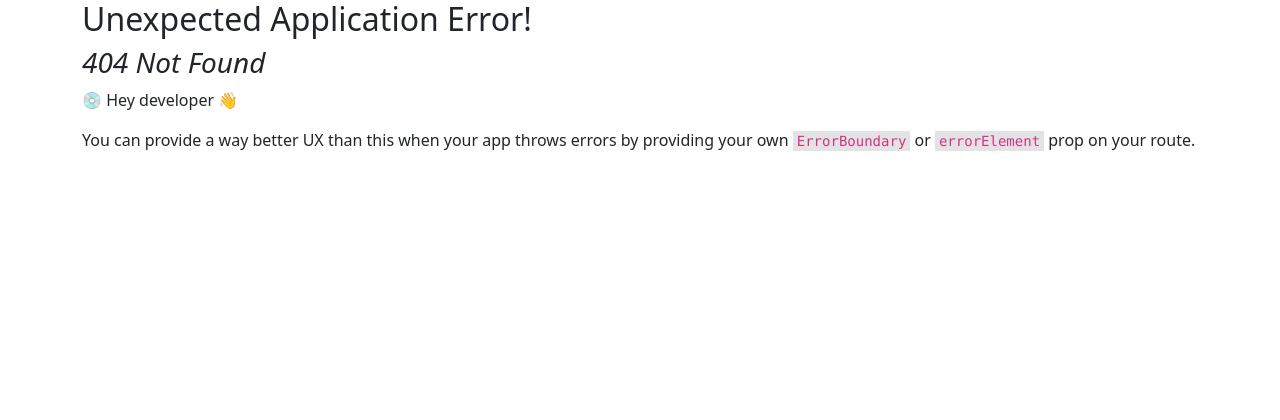
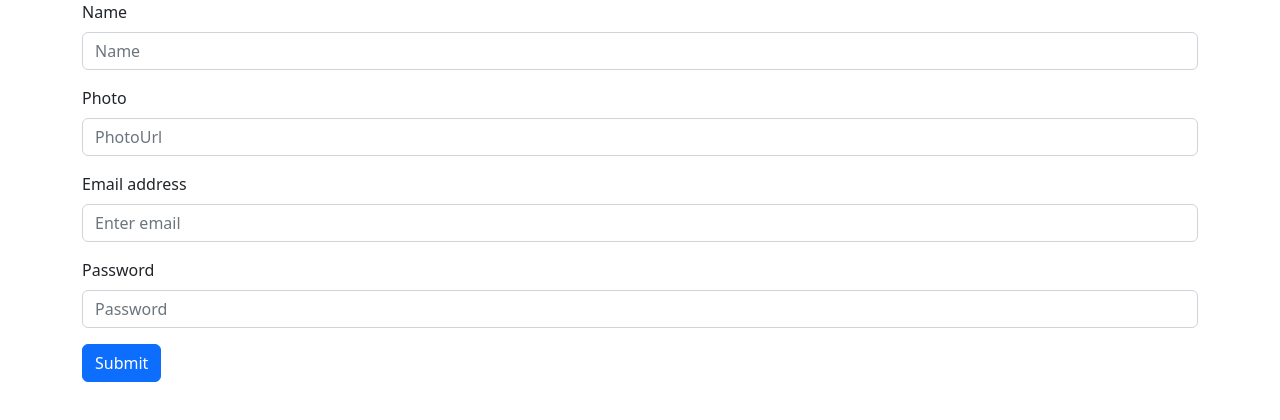
Before and after one commit to khalidhasan8880/dragon-news, a React (Vite) app: page /register in a window 1280 px wide. Before the commit this address had no page. Shown: the top 420 px of the page. Built offline with nearby package versions, Linux system fonts and the light colour scheme.

Commit message:
added Auth

```diff
--- a/src/AuthProvider/AuthProvider.jsx
+++ b/src/AuthProvider/AuthProvider.jsx
@@ -1,7 +1,10 @@
 import React, { createContext } from 'react';
+import { getAuth } from "firebase/auth";
+import app from './firebase.config';
 
 export const AuthContext = createContext(null)
 
+const auth = getAuth(app)
 const AuthProvider = ({children}) => {
 
     const authInfo = {
--- a/src/Register/Register.jsx
+++ b/src/Register/Register.jsx
@@ -1,18 +1,34 @@
 import React from 'react';
+import Button from 'react-bootstrap/Button';
+import Form from 'react-bootstrap/Form';
+const Register = () => {
+    const registerHandler=(e)=>{
+        e.preventDefault();
+        const form = e.target;
+        const name = form.name.value
+        const photo = form.photo.value
+        const email = form.email.value
+        const password = form.password.value
 
-const Register = () => {
+    }
     return (
         <div>
-            <Form>
-                <Form.Group className="mb-3" controlId="formBasicEmail">
+            <Form onSubmit={registerHandler}>
+                <Form.Group className="mb-3" >
+                    <Form.Label>Name</Form.Label>
+                    <Form.Control type="text" name='name' placeholder="Name" />
+                </Form.Group>
+                <Form.Group className="mb-3" >
+                    <Form.Label>Photo</Form.Label>
+                    <Form.Control type="text" name='photo' placeholder="PhotoUrl" />
+                </Form.Group>
+                <Form.Group className="mb-3" >
                     <Form.Label>Email address</Form.Label>
-                    <Form.Control type="email" placeholder="Enter email" />
-
+                    <Form.Control type="email" name='email' placeholder="Enter email" />
                 </Form.Group>
-
                 <Form.Group className="mb-3" controlId="formBasicPassword">
                     <Form.Label>Password</Form.Label>
-                    <Form.Control type="password" placeholder="Password" />
+                    <Form.Control type="password" name='password' placeholder="Password" />
                 </Form.Group>
                 <Button variant="primary" type="submit">
                     Submit
--- a/src/Routes.jsx
+++ b/src/Routes.jsx
@@ -5,6 +5,7 @@ import Footer from "./pages/Shared/Footer";
 import Category from "./Category/Category";
 import NewsContent from "./NewsContext/NewsContent";
 import Login from "./Login/Login";
+import Register from "./Register/Register";
 
 const router = createBrowserRouter([
     {
@@ -32,6 +33,10 @@ const router = createBrowserRouter([
         path: '/login',
         element:<Login></Login>
     },
+    {
+        path: '/register',
+        element:<Register/>
+    },
 ])
 
 export default router
```
